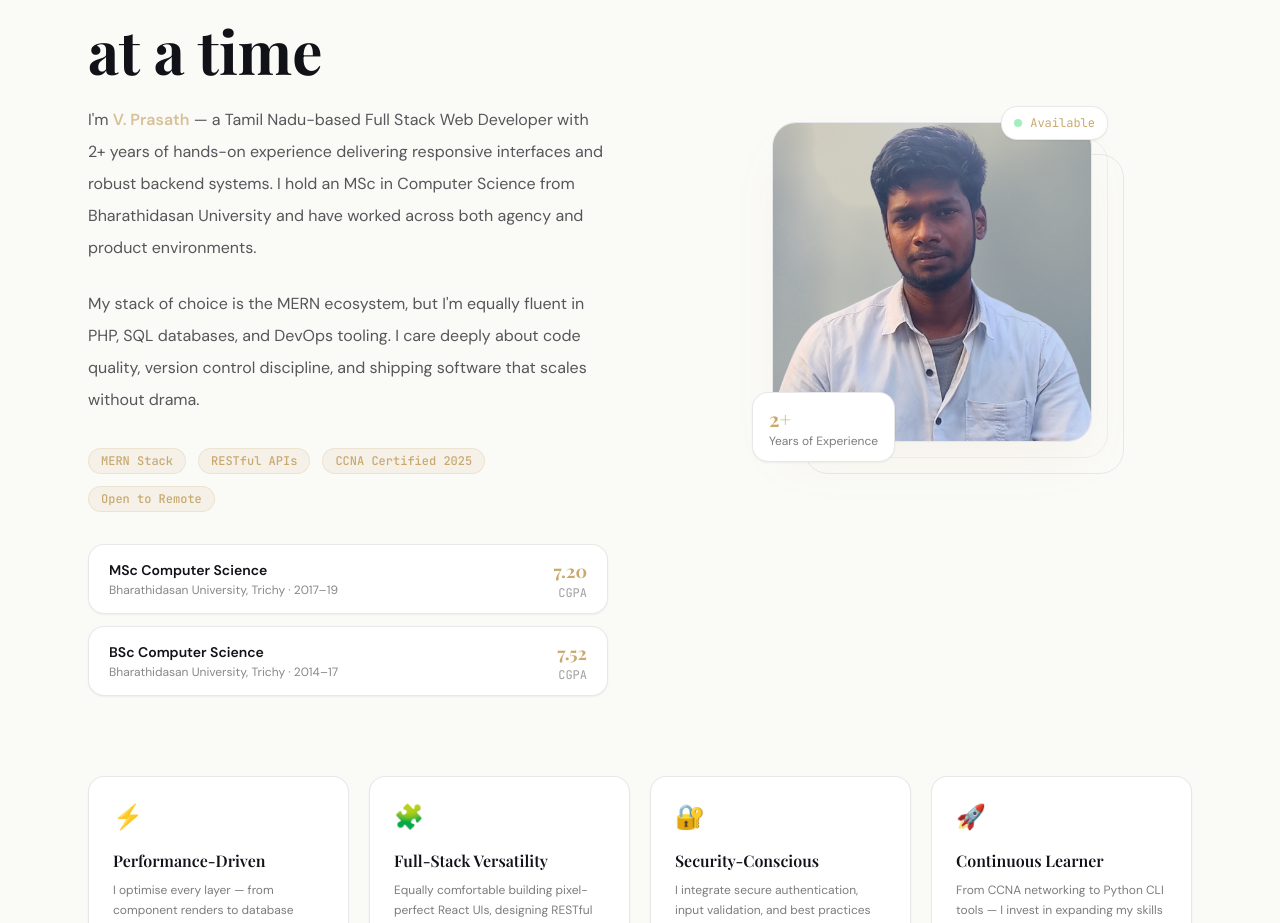
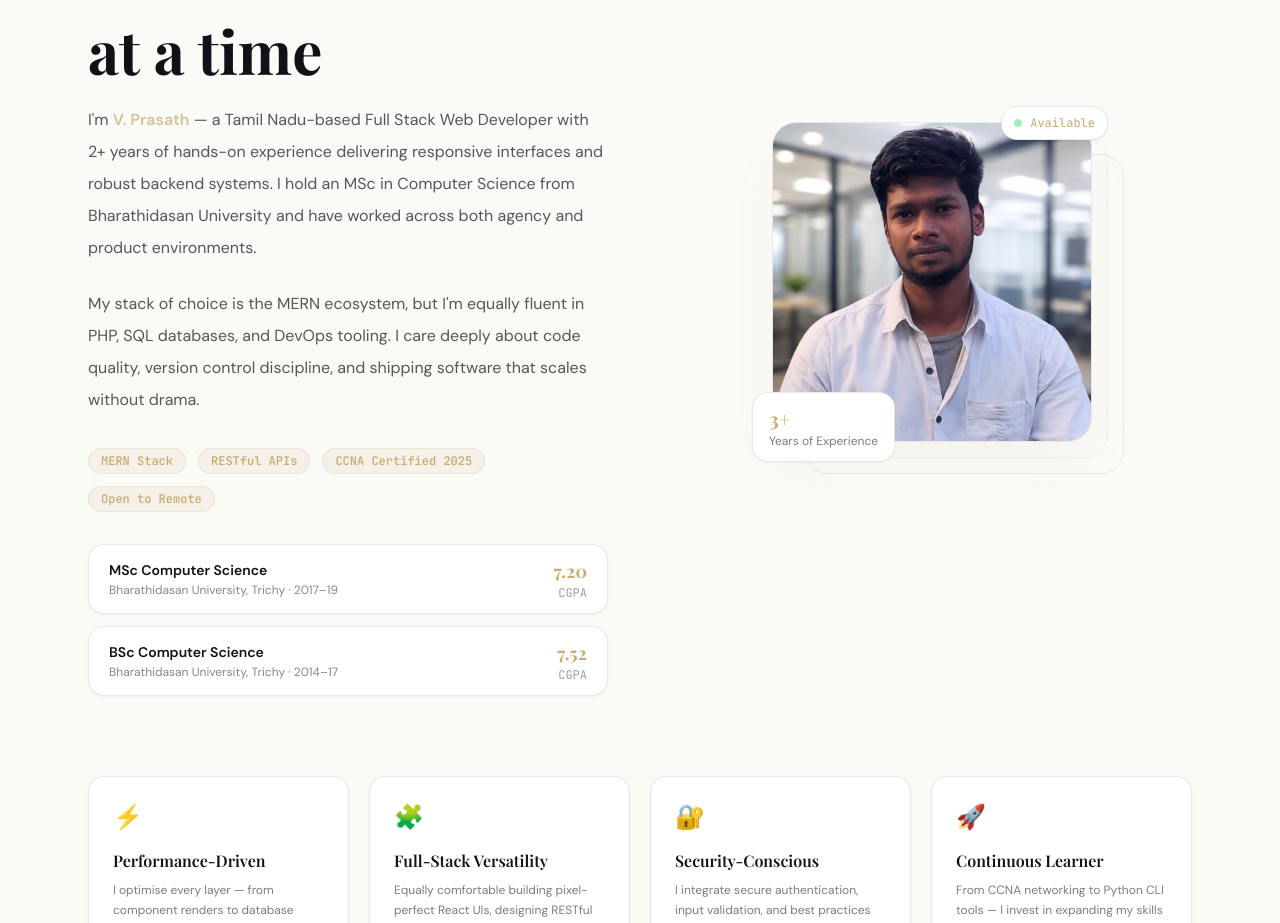
Before and after one commit to G-Prasath/Portfolio, a React (Vite) app: page / in a window 1280 px wide. Shown: the part 1060-1983 px from the top of the page. Built offline with nearby package versions, Linux system fonts and the light colour scheme; a web font is replaced by a local one.

Commit message:
image format added

```diff
--- a/src/components/About.jsx
+++ b/src/components/About.jsx
@@ -118,7 +118,7 @@ export default function About() {
               {/* Main image frame */}
               <div className="w-full h-full rounded-3xl overflow-hidden border border-white/8 shadow-2xl shadow-accent/10">
 
-                  <img src="/newpic.png" alt="V. Prasath" className="w-full h-full object-cover" />
+                  <img src="/profile_pic.avif" alt="V. Prasath" className="w-full h-full object-cover" />
 
                 <div className="w-full h-full bg-gradient-to-br from-ink-700 via-ink-800 to-ink-900 flex flex-col items-center justify-center gap-4">
                   <div className="font-display text-7xl font-bold gradient-gold clip-text">VP</div>
@@ -132,7 +132,7 @@ export default function About() {
 
               {/* Floating stat card */}
               <div className="absolute -bottom-5 -left-5 card px-4 py-3 shadow-xl">
-                <div className="font-display text-xl font-bold text-accent">2+</div>
+                <div className="font-display text-xl font-bold text-accent">3+</div>
                 <div className="font-sans text-xs opacity-55">Years of Experience</div>
               </div>
 
```
Also changed, not shown: public/newpic.png (deleted), public/profile_pic.avif (added).
